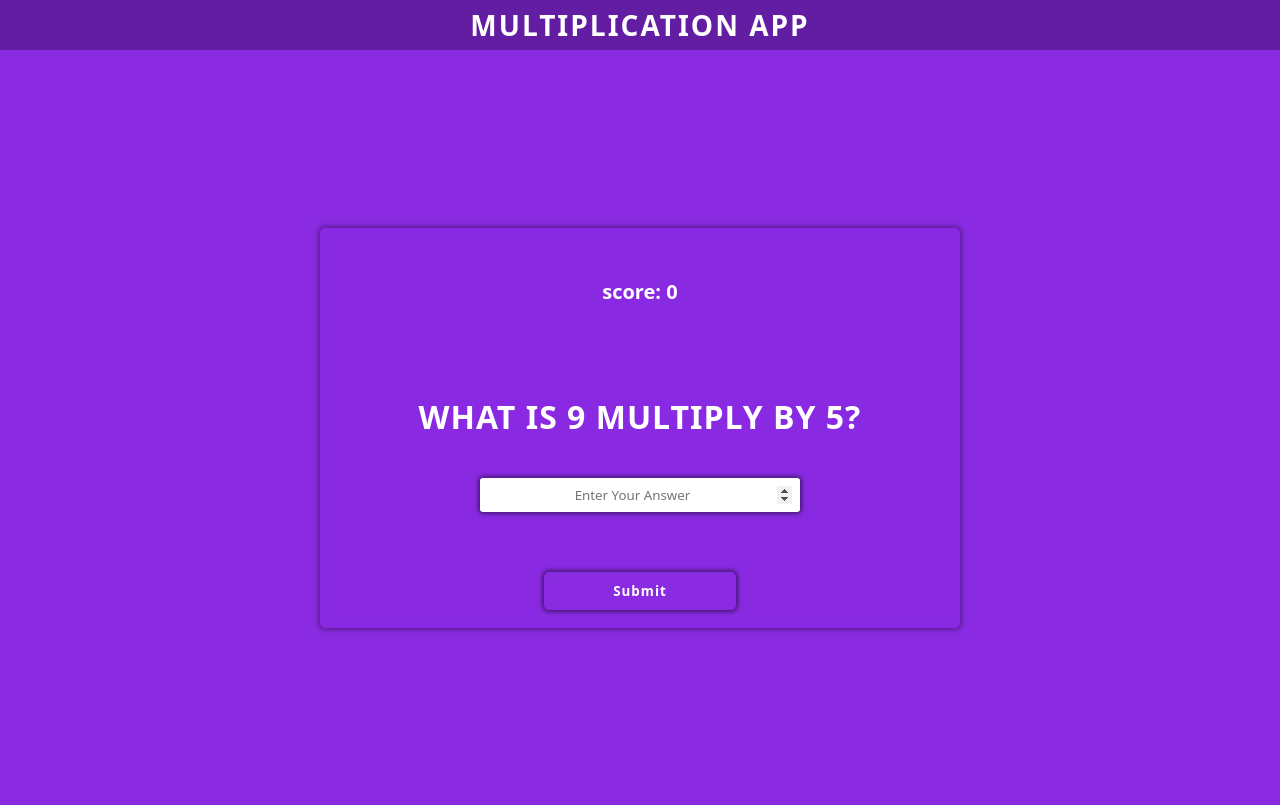
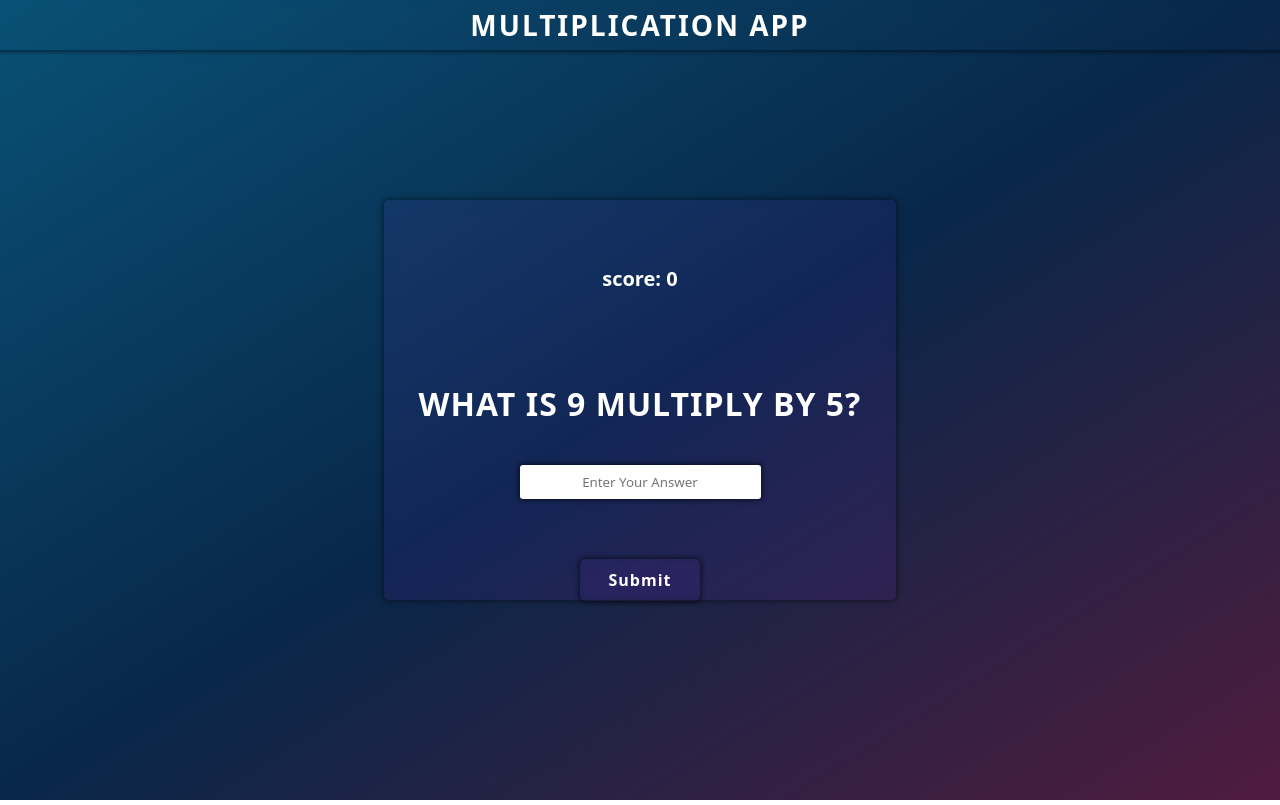
Before and after one commit to RyzenHim/multiplication-app, a plain HTML site: page index.html in a window 1280 px wide. Drawn offline with Linux system fonts and the light colour scheme.

Commit message:
background updated

```diff
--- a/style.css
+++ b/style.css
@@ -7,14 +7,15 @@
 }
 main {
   width: 100%;
-  height: calc(100vh - 45px);
-  background-color: blueviolet;
+  height: 100vh;
+  /* background-color: blueviolet; */
+  background-image: linear-gradient(to bottom right, #095176, #082749, #501b3e);
   display: flex;
   align-items: center;
   justify-content: center;
 }
 .main_box {
-  width: 50vw;
+  width: clamp(400px, 50vw, 40vw);
   height: 50vh;
   /* border: 1px solid grey; */
   background-color: rgba(137, 43, 226, 0.084);
@@ -28,11 +29,15 @@ main {
   gap: 40px;
   backdrop-filter: blur(5px);
   color: white;
+  padding: 15px;
 }
+
 nav {
   width: 100%;
   height: 50px;
-  background-color: rgb(98, 29, 163);
+  /* background-color: rgb(98, 29, 163); */
+  backdrop-filter: blur(5px);
+
   display: flex;
   align-items: center;
   justify-content: center;
@@ -42,11 +47,15 @@ nav {
   letter-spacing: 2px;
   color: white;
   box-shadow: 0 0 4px 2px rgba(0, 0, 0, 0.48);
+  white-space: nowrap;
+  position: fixed;
 }
 .question {
   margin-top: 50px;
   text-transform: uppercase;
   letter-spacing: 1px;
+  /* font-size: clamp(1vw, 2vw, 2vw); */
+  font-size: clamp(1rem, 2.5vw, 2rem);
 }
 .input {
   width: 50%;
@@ -59,9 +68,12 @@ nav {
   outline: none;
   box-shadow: 0 0 4px 2px rgba(0, 0, 0, 0.48);
 }
+.input::-webkit-inner-spin-button {
+  display: none;
+}
 .submitBtn,
 .submitBtnReset {
-  width: 30%;
+  width: 25%;
   padding: 10px;
   margin: 20px 0;
   border: none;
@@ -69,15 +81,19 @@ nav {
   cursor: pointer;
   transition: all 0.1s ease-in;
   border-radius: 5px;
-  background-color: blueviolet;
+  /* background-color: blueviolet; */
   color: white;
+  backdrop-filter: blur(5px);
+  background-color: transparent;
   font-weight: 600;
   letter-spacing: 1px;
+  /* font-size: 1.2vw; */
+  font-size: clamp(1rem, 2vw, 1rem);
 }
 .submitBtn:hover {
   box-shadow: 0 0 6px 2px rgba(0, 0, 0, 0.246);
   transform: scale(0.98);
-  background-color: green;
+  background-color: rgba(4, 96, 4, 0.851);
 }
 .score {
   font-weight: 600;
```
